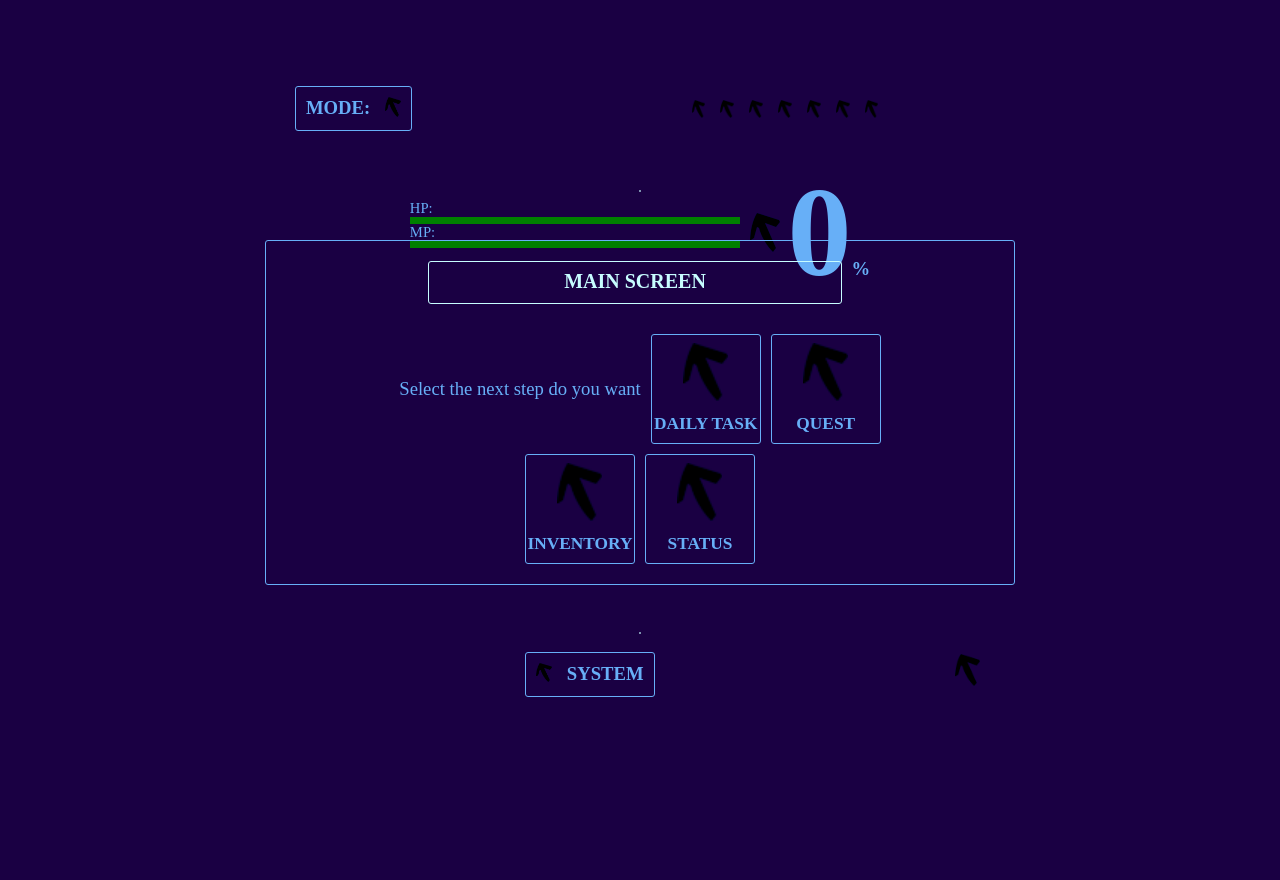
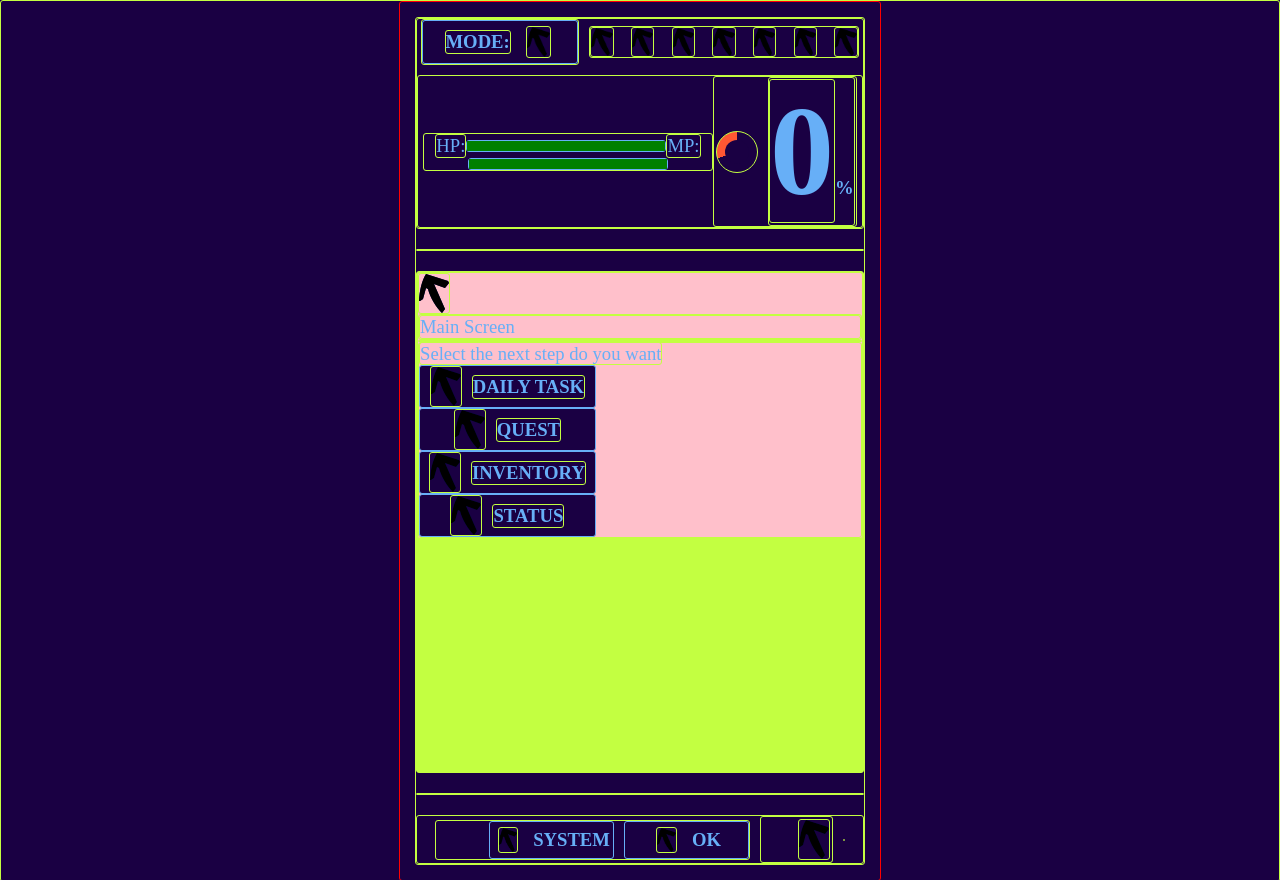
Before and after one commit to franqsocialmedia/SOLO-LEVELING-BETA-1, a plain HTML site: page index.html in a window 1280 px wide. Before the commit the page ends 800 px from the top, so only its background shows below. Drawn offline with Linux system fonts and the light colour scheme; a web font is replaced by a local one.

Commit message:
Rediseñado nuevamente

```diff
--- a/index.html
+++ b/index.html
@@ -1,6 +1,6 @@
 <html lang="en">
     <head>
-        <title>LIFE SYSTEM BETA 0.1</title>
+        <title>LIFE LEVELING SYSTEM BETA 1.0</title>
 
         <link rel="shortcut icon" type="image/x-icon" href="assets/Flecha.png">
 
@@ -36,7 +36,7 @@
                     <img src="assets/Flecha.png" class="advice-icon">
                 </section>
 
-                <section id="status-content" class="status-content flexible">
+                <section id="status-content" class="status-content">
                     <section id="bars-content" class="bars-content">
                         <span class="bar-text">HP:</span>
                             <progress max="1000" value="1000" id="hpBar"></progress>
@@ -48,7 +48,8 @@
                     </section>
 
                     <section class="fatigue-content " id="fatigue-btn" data-panel="fatigue">
-                    <img src="assets/Flecha.png" class="fatigue-icon">
+                    <!img src="assets/Flecha.png" class="fatigue-icon">
+                    <div class="fatigue-icon"></div>
                     <b>
                         <span id="fatigue-porcent" class="fatigue-porcent">76</span>%
                     </b>
@@ -56,15 +57,16 @@
                 </section>
             </header>
     <hr>
-            <aside id="panel-content" class="panel-content show">
+            <aside id="panel-content" class="panel-content hide">
                 <! comes by a component code>
+
 
             </aside>
 
-            <main class="flexible">
-                <div id="main-screen" class="main-screen flexible">
-                    <img src="assets/Flecha.png" class="img-title show">
-                    <section id="title" class="title-content flexible">
+            <main class="main-content">
+                <div id="main-screen" class="main-screen">
+                    <img src="assets/Flecha.png" class="img-title">
+                    <section id="title" class="title-content">
 
                         <section id="title" class="title">
                             Main Screen
@@ -75,7 +77,7 @@
                         <!by component>
                     </section>
 
-                    <section id="options" class="options flexible">
+                    <section id="options" class="options">
                         <span>Select the next step do you want</span>
                         <button class="option-btn" id="daily-btn" data-panel="daily">
                             <img src="assets/Flecha.png" class="img-btn">
@@ -100,11 +102,15 @@
                 </div>
             </main>
     <hr>
-            <footer class="flexible">
+            <footer class="footer-content">
                 <section class="system-content">
-                    <button id="system-btn" class="system-btn" data-panel="system">
+                    <button id="system-btn" class="option-btn" data-panel="system">
                         <img src="assets/Flecha.png" class="img-system">
                         System
+                    </button>
+                    <button id="system-btn" class="option-btn" data-panel="system">
+                        <img src="assets/Flecha.png" class="img-system">
+                        Ok
                     </button>
                 </section>
 
--- a/scripts/modules/Components.js
+++ b/scripts/modules/Components.js
@@ -1,6 +1,5 @@
 import { panel } from "./Vars_mod.js";
 
-var si = "GIANT";
 export var counter;
 //Components
 
--- a/scripts/script.js
+++ b/scripts/script.js
@@ -30,7 +30,7 @@
     import { player } from "./modules/Player_mod.js";
     import { panelActive } from "./modules/Panels_mod.js";
     import { updateProgressBar , daytime , reduceValue, lifeReduction  } from "./modules/Timeout.js";
-    import { stopwatch , counter } from "./modules/Components.js";
+    import { stopwatch } from "./modules/Components.js";
 
     daytime('10:20','02:10');
     export var timer;
--- a/style.css
+++ b/style.css
@@ -23,493 +23,218 @@
 
     border-radius: 3px;
 
-    /*border: solid 0.1px var(--contrast-color); */
+    border: solid 0.1px var(--contrast-color);
 }
 
 body{
     background-color: var(--base-color);
+    border: solid 0.1px red;
+
+    max-width:450px;
+    max-height:850px;
+
+    margin:auto;
+    padding:15px;
+
+    overflow: hidden;
 }
-
-button{
-    background-color: var(--base-color);
-    border:solid 0.7px var(--base2-color)
-}
-
-button:hover{
-    background-color: var(--base3-color);
-}
-
-hr{
-    border:solid 0.2px var(--base3-color);
-}
-
-
-
 
 .app{
 
-
-
-    width:100%;
-    min-width:350px;
-
-    height:100%;
-    min-height:350px;
-
-    display:flex;
-    flex-direction: column;
-
-    justify-content:center;
-    align-items: center;
-    text-align:center;
-    vertical-align: middle;
-
-    flex-wrap: wrap;
-
-    overflow:hidden;
-}
-
-header{
-
-
-
-
-    width:100%;
-    min-width:350px;
-    max-width:800px;
-
-    height:13%;
-    min-height:70px;
-    max-height:600px;
-
-
-}
-
-main{
-
-
-
-    width:100%;
-    min-width:350px;
-    max-width:800px;
-
-    height:55%;
-    min-height:220px;
-    max-height:600px;
-}
-
-footer{
-
-
-
-
-    width:100%;
-    min-width:350px;
-    max-width:800px;
-
-    height:10%;
-    min-height:60px;
-    max-height:600px;
-}
-
-.flexible{
-
-
-    display:flex;
-    flex-direction: row;
-
-    justify-content:center;
-    align-items: center;
-    text-align:center;
-    vertical-align: middle;
-
-    flex-wrap: wrap;
-    gap:10px;
-}
-
-.show{
-  display:none;
-
-}
-
-.main-screen{
-    color:black;
-
-    border:solid 0.4px var(--base2-color);
-
-    padding-top:20px;
-    padding-bottom:20px;
-
-    margin-left:25px;
-    margin-right:25px;
-}
-
-section{
-    color:black;
-}
-
-.options{
-    width:auto;
-    max-width:80%;
-
-    margin-top:20px;
-
-}
-
-.option-btn{
-    width:auto;
-    height:auto;
-
-    min-width:110px;
-    min-height:110px;
-
-    max-width:150px;
-    max-height:150px;
-
     display: flex;
     flex-direction: column;
-    gap:13px;
+    gap:20px;
 
-    justify-content:center;
-    align-items: center;
-    text-align:center;
-    vertical-align: middle;
-
-    text-transform: uppercase;
-    font-weight:bold;
-
-}
-
-.option-btn b{
-
-    font-size:13pt;
-}
-
-.img-btn{
-
-    width:auto;
-    height:auto;
-
-    min-width:45px;
-    min-height:45px;
-
-    max-width:60px;
-    max-height:60px;
-}
-
-.img-title{
-
-    width:20%;
-    height:auto;
-
-    min-width:30px;
-    min-height:30px;
-
-    max-width:40px;
-    max-height:40px;
-
-    border:solid 0.7px var(--base3-color);
-
-    padding:5px;
-
-}
-
-.title{
-    font-size:15pt;
-
-    text-transform: uppercase;
-    font-weight:bold;
-
-    padding-top:8px;
-    padding-bottom:10px;
-
-    color:var(--base3-color);
-}
-
-.title-content{
-    border:Solid 0.7px var(--base3-color);
-
-    min-width:55%;
-    max-width:60%;
-}
-.system-content{
-    display:flex;
-    flex-direction:row;
-    flex-wrap:wrap;
-
-    justify-content:space-around;
-    width:75%;
-
-
-}
-
-.system-btn{
-    width:auto;
-    height:auto;
-
-    min-width:45px;
-    min-height:45px;
-
-    max-width:80%;
-    max-height:80%;
-
-    display:flex;
-    flex-direction:row;
-    gap:15px;
-
-    padding:10px;
-
-    text-transform: uppercase;
-    font-weight:bold;
-
-
+    overflow: hidden;
 }
 
 .img-system{
-
-    width:auto;
+    width:15%;
+    height:auto;
+    margin:5px;
+}
+.system-btn{
+    width:100%;
     height:auto;
 
-    min-width:10px;
-    min-height:10px;
+    display: flex;
+    flex-direction: row;
+    gap:10px;
 
-    max-width:20px;
-    max-height:20px;
+    align-items: center;
+    justify-content: center;
 
-}
+    background-color: var(--base-color);
+    border:solid 0.5px var(--base2-color);
 
-.help-content{
-    width:10%;
-    height:50%;
+    font-weight: bold;
+    text-transform: uppercase;
 
-    text-align: right;
-
-
-}
-
-.help-icon{
-    width:auto;
-    height:auto;
-
-    min-width:20%;
-    min-height:20%;
-
-    max-width:80%;
-    max-height:80%;
-
-    margin:auto;
 }
 
 .advice_mode-content{
 
     display:flex;
+    flex-wrap: wrap;
     flex-direction: row;
 
-    justify-content:center;
+    justify-content: center;
     align-items: center;
-    text-align:center;
-    vertical-align: middle;
 
-    flex-wrap: wrap;
     gap:10px;
 }
 
 .mode-content{
     width:35%;
-    height:auto;
 
 }
 
 .advice-content{
-    width:50%;
+    width:60%;
+    height:100%;
+
+    text-align: center;
+    display: flex;
+    flex-direction: row;
+    justify-content: space-between;
+
+}
+
+.advice-icon{
+    width:8%;
+    height:auto;
+}
+
+.status-content{
+
+
+
+    display: flex;
+    flex-direction: row;
+    flex-wrap: wrap;
+
+    align-items: center;
+    justify-content: center;
+}
+
+progress{
+    width:200px;
+    height:12px;
+    border-color:var(--base2-color);
+}
+
+.bars-content{
 
 
     display:flex;
     flex-direction: row;
+    flex-wrap: wrap;
 
-    justify-content:center;
+    justify-content: center;
     align-items: center;
-    text-align:center;
-    vertical-align: middle;
 
-    flex-wrap: wrap;
-    gap:15px;
-}
+    width:65%;
 
-.advice-icon{
-    width:auto;
-    height:18px;
-}
-
-.status-content{
-    color:black;
-
-    gap:10px;
 }
 
 .fatigue-content{
-    color:black;
 
-    width:auto;
-    height:auto;
 
-    margin-top:18px;
+    width:32%;
 
     display:flex;
+    gap:10px;
     flex-direction: row;
-
-    justify-content:center;
+    flex-wrap: wrap;
+    justify-content: center;
     align-items: center;
-    text-align:center;
-    vertical-align: middle;
-
-    flex-wrap: wrap;
-    gap:7px;
 
 }
+.fatigue-icon{
+        display:inline-block;
+
+        width: 40px; /* Tamaño del aro */
+        height: 40px;
+        border-radius: 50%;
+        background: conic-gradient(
+            var(--base-color) 0% 70%,  /* Primer color hasta el 50% */
+            #ff5733 50% 100% /* Segundo color desde el 50% */
+        );
+        position: relative;
+
+    }
+
+    .fatigue-icon::before {
+        content: "";
+        position: absolute;
+        width: 60%;  /* Tamaño del agujero */
+        height: 60%;
+        background-color: var(--base-color); /* Color del centro */
+        border-radius: 50%;
+        top: 50%;
+        left: 50%;
+        transform: translate(-50%, -50%);
+    }
 
 .fatigue-porcent{
-    font-size:10vw;
+    font-size: 10vw;
 }
 
-.bars-content{
-    width:60%;
-    height:auto;
 
-    gap:0;
-
-
-    display:flex;
-    flex-direction: row;
-
-    justify-content:center;
-    align-items: center;
-    text-align:center;
-    vertical-align: middle;
-
-    flex-wrap: wrap;
-
-}
-
-.bar-text{
-    width:100%;
-
-    font-size:11pt;
-    text-align:left;
-}
-
-progress{
-    min-width:100%;
-
-    max-height:7px;
-}
-
-.fatigue-icon{
-
-    max-width:30%;
-    max-height:15%;
-
-    min-width:10%;
-    min-height:10%;
-}
-
-aside{
-    background-color: var(--base-color);
-    color:var(--base2-color);
-
-    border:solid 0.4px var(--base2-color);
-
-    position:fixed;
-    z-index:2;
-
-    width:90vw;
-    height:55vh;
-
-    margin:auto;
-    margin-top:5vh;
-
-
-    opacity:0.95;
-
-    overflow:scroll;
-
-    display:flex;
-    flex-direction: row;
-
-
-    flex-wrap: wrap;
-    gap:10px;
-}
-
-.muestra{
-    border:solid 1px white;
-    background-color: rgb(40, 40, 160);
-}
-
-.list{
-    border:solid 1px var(--base-color);
-
-    width:80%;
-    color:var(--base3-color);
-
-    padding:15px;
-    margin:10px;
-
-
-}
-
-.list:hover{
-
-    background-color: var(--base2-color);
-    color:black;
-}
-
-.cabecera{
-    width:90%;
-    position: fixed;
-
-    padding-top:10px;
-    padding-bottom:10px;
-
-}
-
-.cuerpo{
-    width:100%;
-    height:auto;
-
-    margin-top:20%;
-    padding-top:20px;
-    padding-bottom:20px;
-
+.hide{
+  display:none;
 
 }
 
 
-
-
-.selection-content{
-
-    justify-content:space-around;
-    width:75%;
-    height:auto;
-
-    margin:auto;
-
+.main-content{
+    background-color: var(--contrast-color);
+    height:500px;
+}
+.main-screen{
+    background-color: pink;
 }
 
-.selection-btn{
+.footer-content{
+    display: flex;
+    flex-direction: row;
+    flex-wrap: wrap;
+    gap:10px;
+
+    justify-content: center;
+    align-items: center;
+}
+.system-content{
+    width:70%;
+
+    display: flex;
+    flex-direction: row;
+    gap:10px;
+
+    justify-content: flex-end;
+}
+
+.option-btn{
     width:40%;
     height:auto;
 
-    min-width:45px;
-    min-height:45px;
+    display: flex;
+    flex-direction: row;
+    gap:10px;
 
-    margin:auto;
+    align-items: center;
+    justify-content: center;
 
-    padding:10px;
+    background-color: var(--base-color);
+    border:solid 0.5px var(--base2-color);
 
+    font-weight: bold;
     text-transform: uppercase;
-    font-weight:bold;
-
 
 }
+.help-content{
+    width:15%;
+
+    text-align: right;
+    padding: 2px;
+}
```
